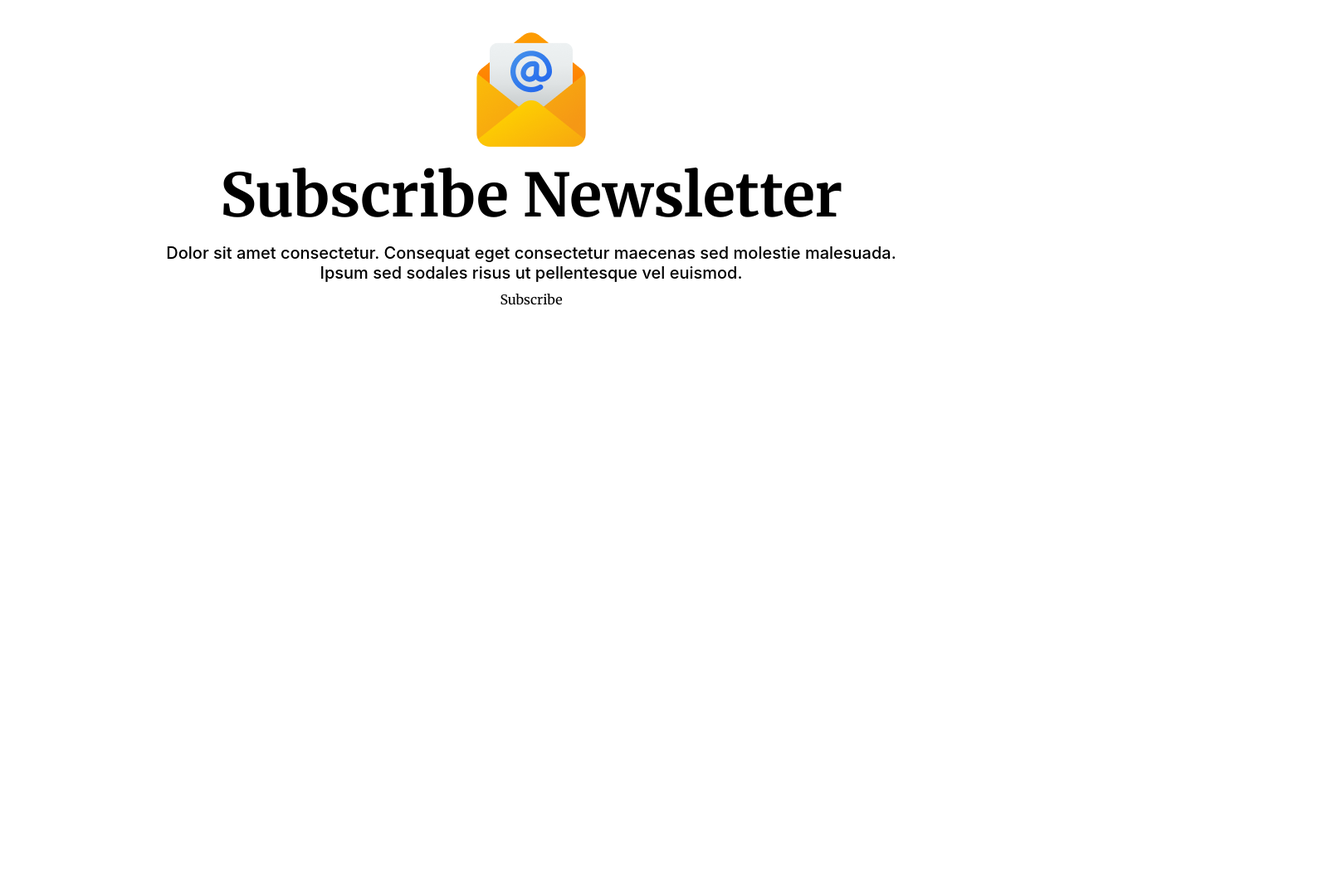
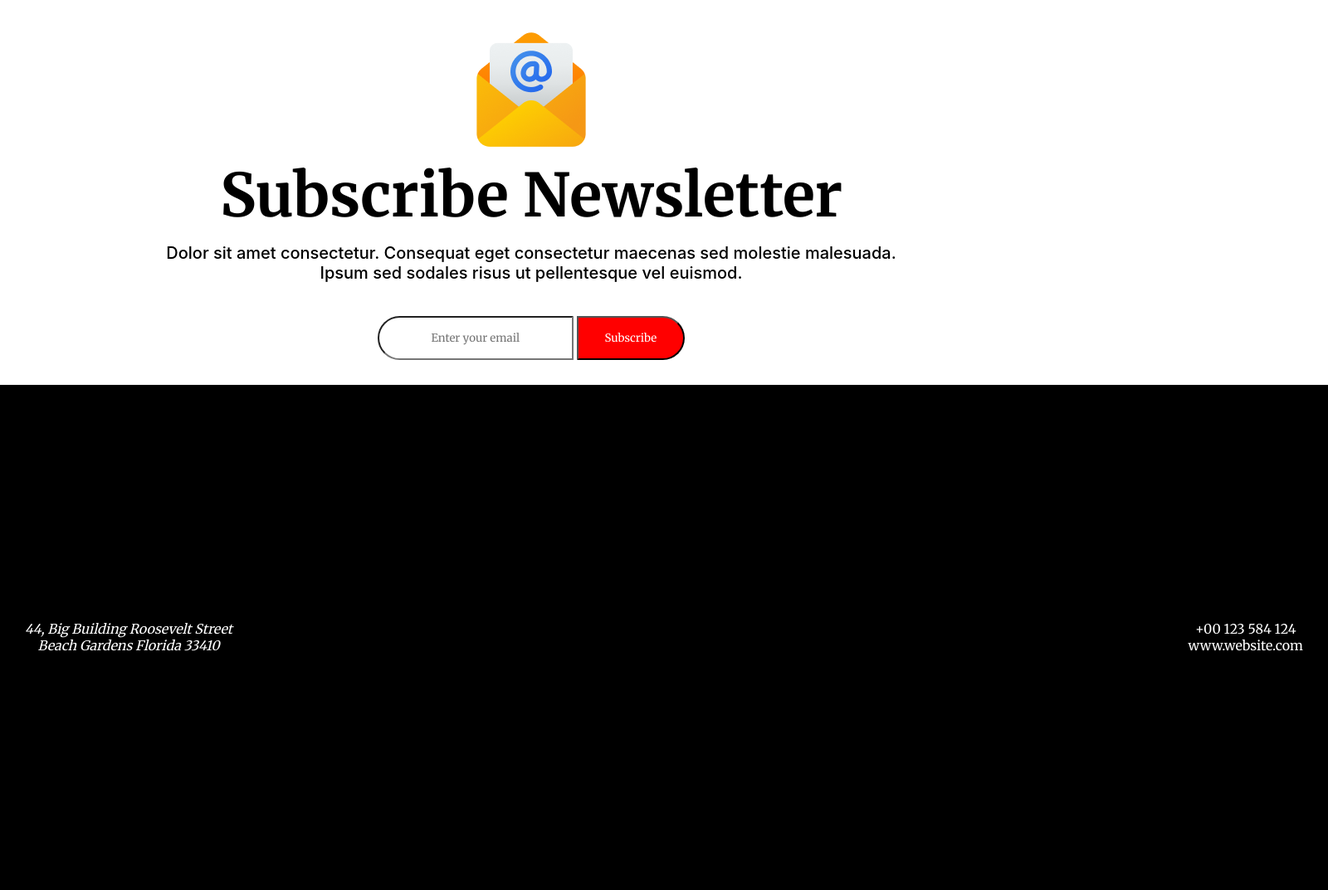
Before and after one commit to Rabbi1089/New-Year-New-Mission, a plain HTML site: page index.html in a window 1280 px wide. Shown: the part 4462-5535 px from the top of the page at 83% size, 1600 px wide, since content can reach past the window. Before the commit the page ends 4833 px from the top, so only its background shows below. Drawn offline with Linux system fonts and the light colour scheme.

Commit message:
almost done

```diff
--- a/index.html
+++ b/index.html
@@ -124,10 +124,26 @@
         <h1 style="color: black;">Subscribe Newsletter</h1>
         <p style="color: black;">Dolor sit amet consectetur. Consequat eget consectetur maecenas sed molestie malesuada. <br> Ipsum sed sodales risus ut pellentesque vel euismod. </p>
     </div>
-    <div class="button">Subscribe</div>
+    <div class="input-box">
+        <input type="text" placeholder="Enter your email" required>
+        <input type="submit" value="Subscribe">
+      </div>
 </div>
     </main>
-    <footer></footer>
+    <footer>
+        <div class="contact">
+            <div class="adress">
+                <address>
+                    44, Big Building Roosevelt Street <br>
+                    Beach Gardens Florida 33410
+                </address>
+            </div>
+            <div class="phn">
+                +00 123 584 124 <br>
+                www.website.com
+            </div>
+        </div>
+    </footer>
 </body>
 
 </html>
--- a/style.css
+++ b/style.css
@@ -331,3 +331,37 @@ line-height: normal;
       width: 32.2%;
       padding: 5px;
     }
+.input-box{
+    padding: 30px;
+}
+   input{
+    border-radius: 0px 50px 50px 0px;
+    background: #F00;
+    color: white;
+    padding: 16px 32px;
+   }
+   input[type=text]{
+    border-radius: 50px 0px 0px 50px;
+    background: white;
+    color: black;
+    padding: 16px 32px;
+   }
+
+.contact {
+width: 1600px;
+height: 609px;
+flex-shrink: 0;
+    background-color: black;
+    color: white;
+    display: flex;
+    align-items: center;
+    justify-content: space-between;
+}
+
+.adress{
+    padding: 30px;
+}
+
+.phn{
+    padding: 30px;
+}
```
Also changed, not shown: test-image.html (+8 -0 lines).
